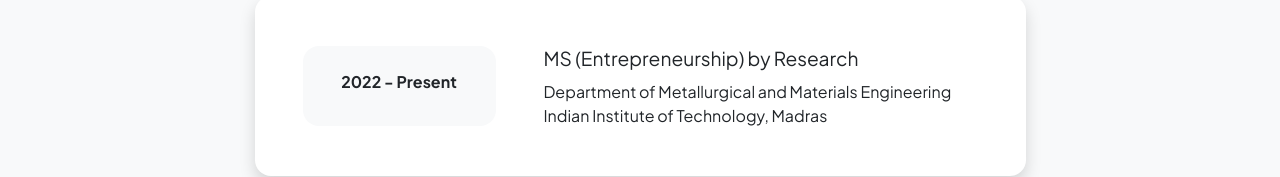
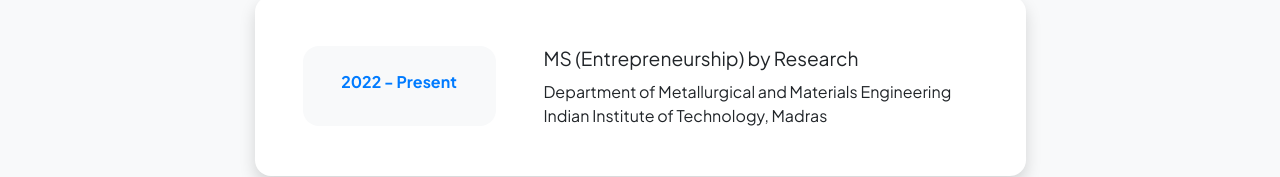
Before and after one commit to mayank-r-mishra/mayank, a plain HTML site: page resume.html in a window 1280 px wide. Shown: the part 312-489 px from the top of the page. Drawn offline with nearby package versions, Linux system fonts and the light colour scheme.

Commit message:
Update resume.html

```diff
--- a/resume.html
+++ b/resume.html
@@ -57,7 +57,7 @@
                                         <div class="row align-items-center gx-5">
                                             <div class="col text-center text-lg-start mb-4 mb-lg-0">
                                                 <div class="bg-light p-4 rounded-4">
-                                                    <div class="text-center fw-bolder mb-2">2022 - Present</div>
+                                                    <div class="fw-bolder mb-2 d-flex justify-content-center" style="color: #007BFF;">2022 - Present</div>
                                                 </div>
                                             </div>
                                             <div class="col-lg-8">
```
